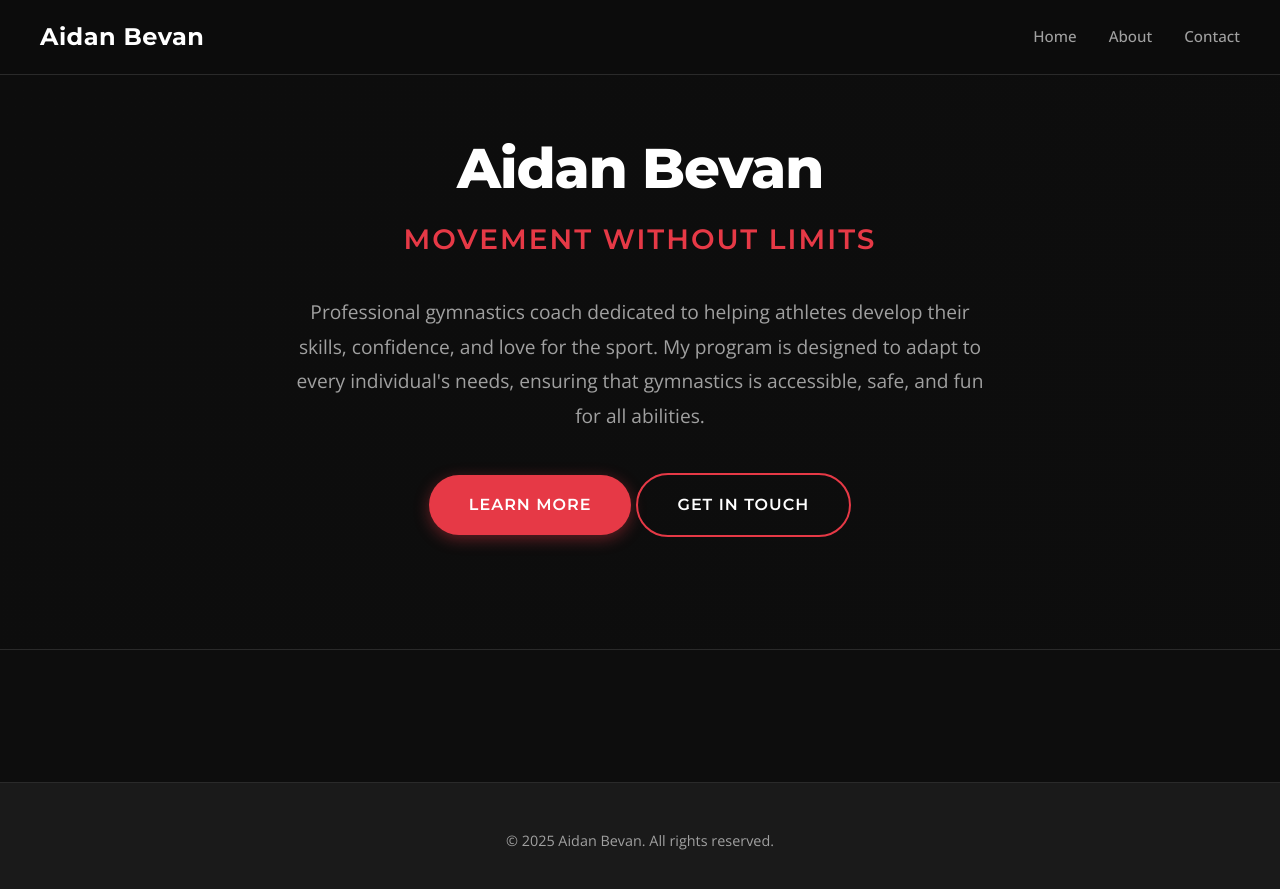
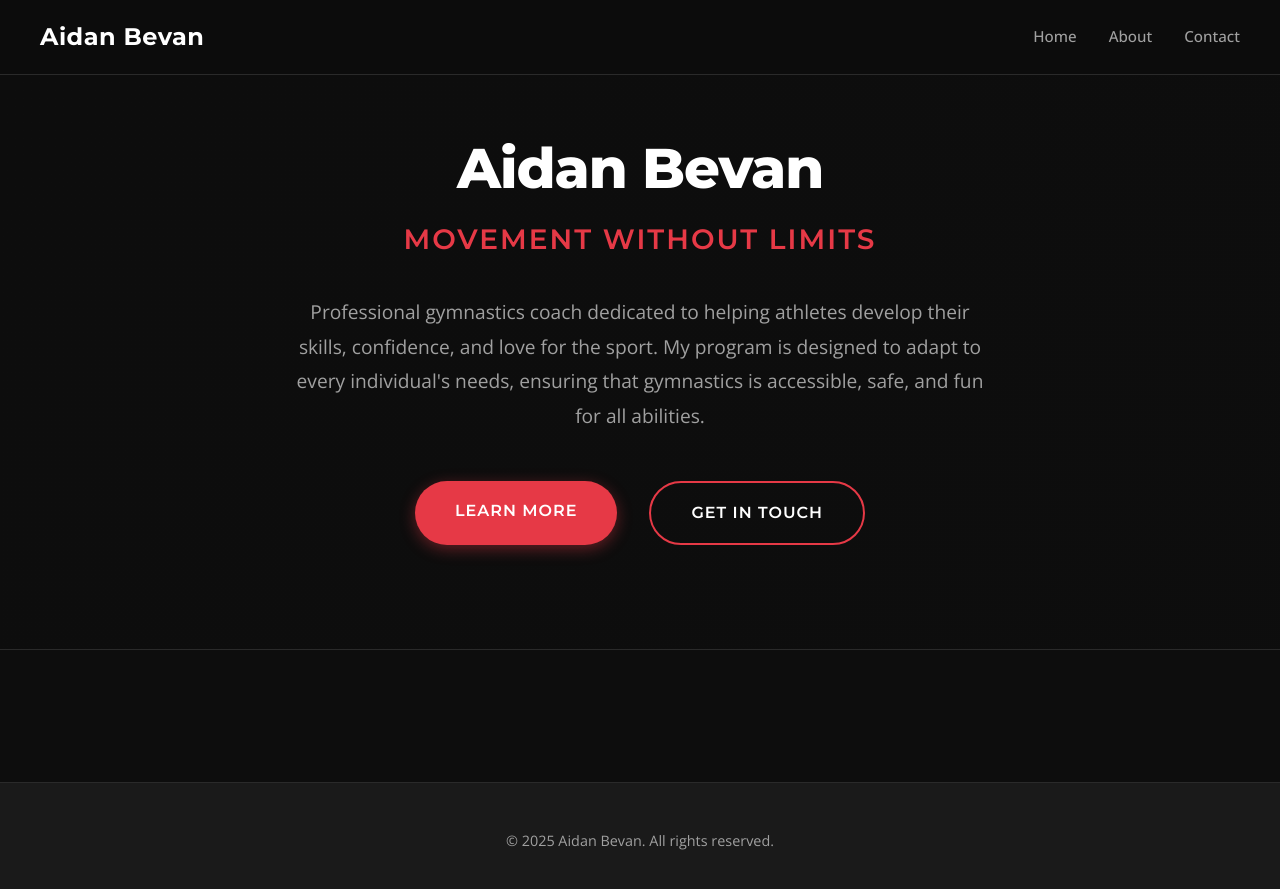
Before and after one commit to bluntspoon/aidanbevan.com, a Jekyll site: the page built from index.md, in a window 1280 px wide and 900 px high, scrolled down 38 px. Shown: the top 889 px of the window. Built offline with Jekyll 4.4.1, drawn with Linux system fonts in a browser that asks for light colours.

Commit message:
Address code review: Add responsive button styles and hero-buttons container
Co-authored-by: bluntspoon <5371411+bluntspoon@users.noreply.github.com>

```diff
--- a/assets/css/main.scss
+++ b/assets/css/main.scss
@@ -187,6 +187,13 @@ body {
   line-height: 1.8;
 }
 
+.hero-buttons {
+  display: flex;
+  flex-wrap: wrap;
+  justify-content: center;
+  gap: 1rem;
+}
+
 // =============================================================================
 // BUTTONS
 // =============================================================================
@@ -203,6 +210,12 @@ body {
   border: none;
   text-transform: uppercase;
   letter-spacing: 1px;
+  margin: 0.5rem;
+
+  @media (max-width: 768px) {
+    padding: 0.875rem 2rem;
+    font-size: 0.9rem;
+  }
 }
 
 .btn-primary {
--- a/index.md
+++ b/index.md
@@ -7,5 +7,7 @@ title: Home
 <p class="hero-slogan">Movement Without Limits</p>
 <p class="hero-description">Professional gymnastics coach dedicated to helping athletes develop their skills, confidence, and love for the sport. My program is designed to adapt to every individual's needs, ensuring that gymnastics is accessible, safe, and fun for all abilities.</p>
 
-<a href="/about/" class="btn btn-primary">Learn More</a>
-<a href="mailto:aidan@aidanbevan.com" class="btn btn-outline">Get in Touch</a>
+<div class="hero-buttons">
+  <a href="/about/" class="btn btn-primary">Learn More</a>
+  <a href="mailto:aidan@aidanbevan.com" class="btn btn-outline">Get in Touch</a>
+</div>
```
